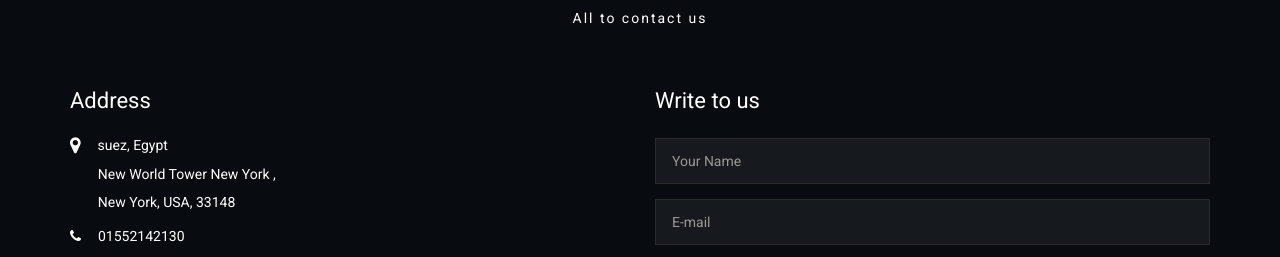
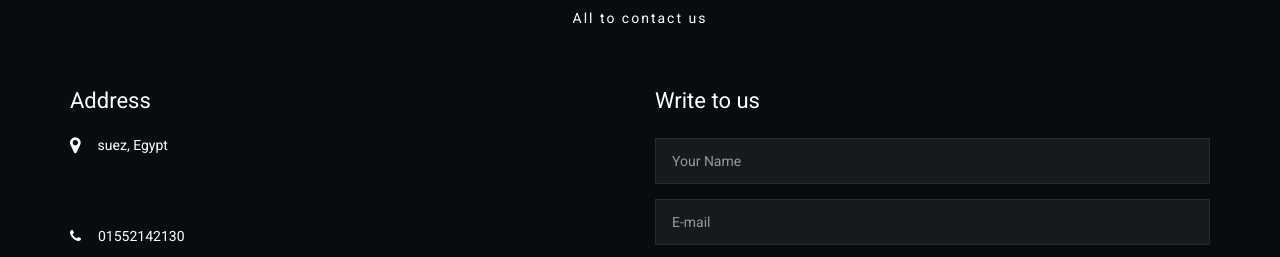
Before and after one commit to dareeneid/dareenwebsite, a plain HTML site: page index.html in a window 1280 px wide. Shown: the part 3700-3957 px from the top of the page. Drawn offline with Linux system fonts and the light colour scheme.

Commit message:
Update index.html

```diff
--- a/index.html
+++ b/index.html
@@ -539,7 +539,7 @@
                                 <div class="contact-info">
                                     <h4>Address</h4>
                                     <ul class="contact-address">
-			                            <li><i class="fa fa-map-marker fa-lg"></i>&nbsp; suez, Egypt<br><br>&nbsp;&nbsp;&nbsp;&nbsp;&nbsp;&nbsp;&nbsp; New World Tower New York ,<br><br>&nbsp;&nbsp;&nbsp;&nbsp;&nbsp;&nbsp;&nbsp; New York, USA, 33148</li>
+			                            <li><i class="fa fa-map-marker fa-lg"></i>&nbsp; suez, Egypt<br><br>&nbsp;&nbsp;&nbsp;&nbsp;&nbsp;&nbsp;&nbsp;<br><br>&nbsp;&nbsp;&nbsp;&nbsp;&nbsp;&nbsp;&nbsp; </li>
 			                            <li><i class="fa fa-phone"></i>&nbsp; 01552142130</li>
 			                            <li><i class="fa fa-envelope"></i> dareeneid20012001@gmail.com</li>
 			                            <li><i class="fa fa-facebook"></i>Dareen E Kamel </li>
```
